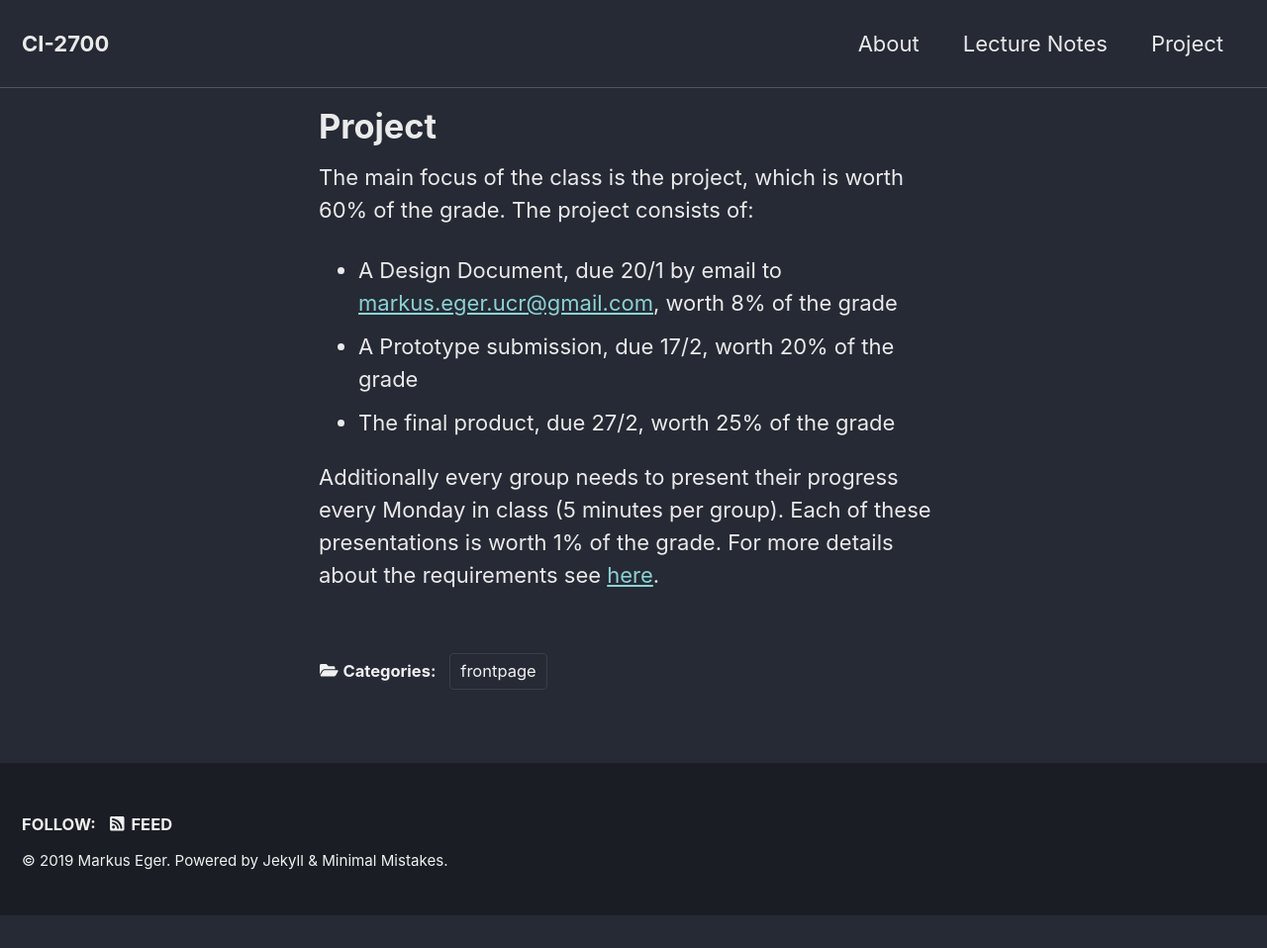
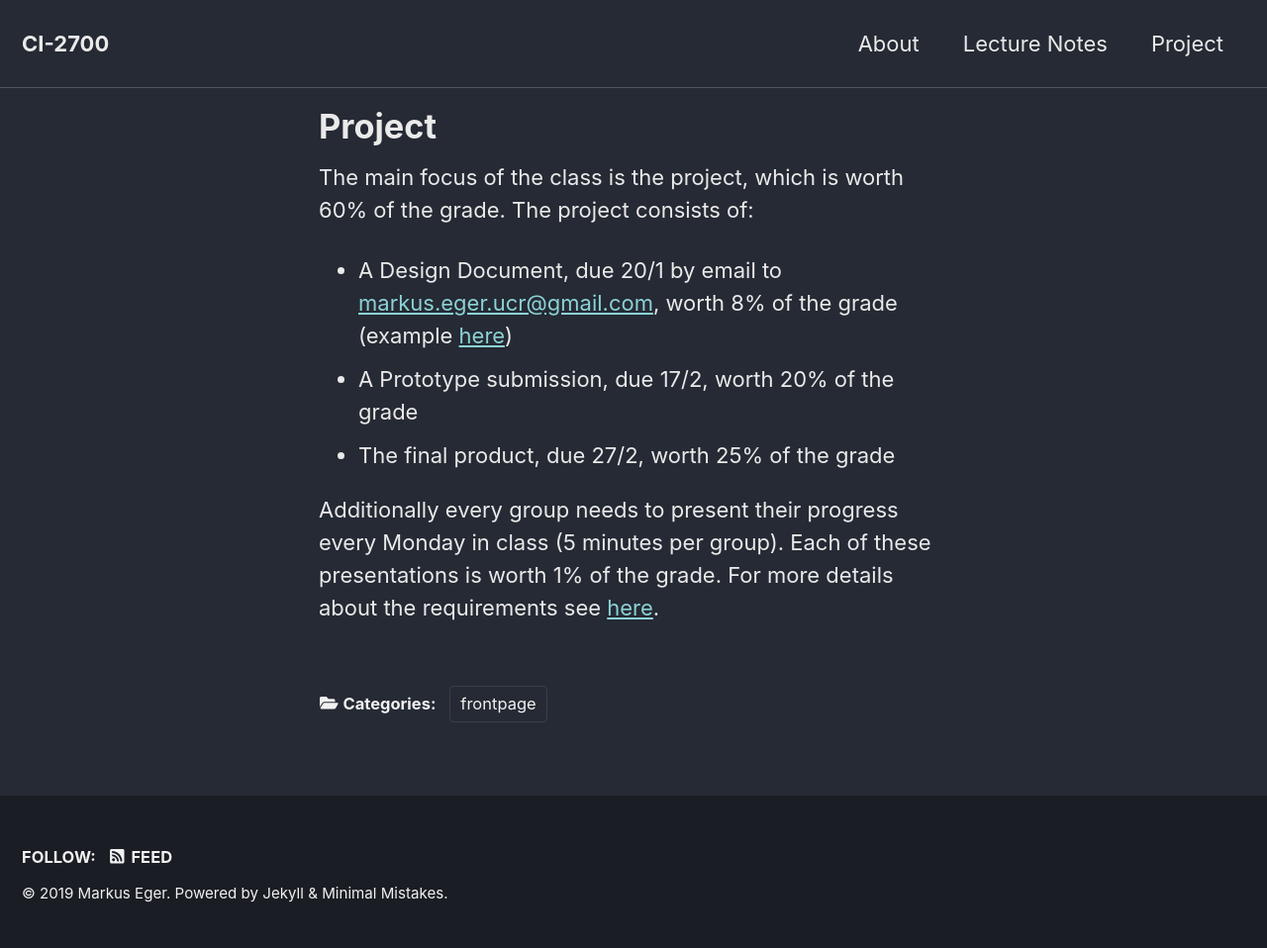
Before and after one commit to yawgmoth/CI-2700, a Jekyll site: the page built from _pages/project.md, in a window 1280 px wide. Shown: the whole page at 99% size. Built offline with Jekyll 4.4.1, drawn with Linux system fonts in a browser that asks for light colours; cached includes are drawn as plain includes; nearby versions of some CDN libraries; before the commit the page ends 925 px from its top, so only the background shows below that.

Commit message:
link GDD example on project page

```diff
--- a/_pages/project.md
+++ b/_pages/project.md
@@ -10,7 +10,7 @@ categories: [frontpage]
 
 The main focus of the class is the project, which is worth 60% of the grade. The project consists of:
 
-  * A Design Document, due 20/1 by email to <a href="mailto:markus.eger.ucr@gmail.com">markus.eger.ucr@gmail.com</a>, worth 8% of the grade
+  * A Design Document, due 20/1 by email to <a href="mailto:markus.eger.ucr@gmail.com">markus.eger.ucr@gmail.com</a>, worth 8% of the grade (example [here](/CI-2700/assets/pdf/GDD.pdf))
   * A Prototype submission, due 17/2, worth 20% of the grade
   * The final product, due 27/2, worth 25% of the grade
 
```
